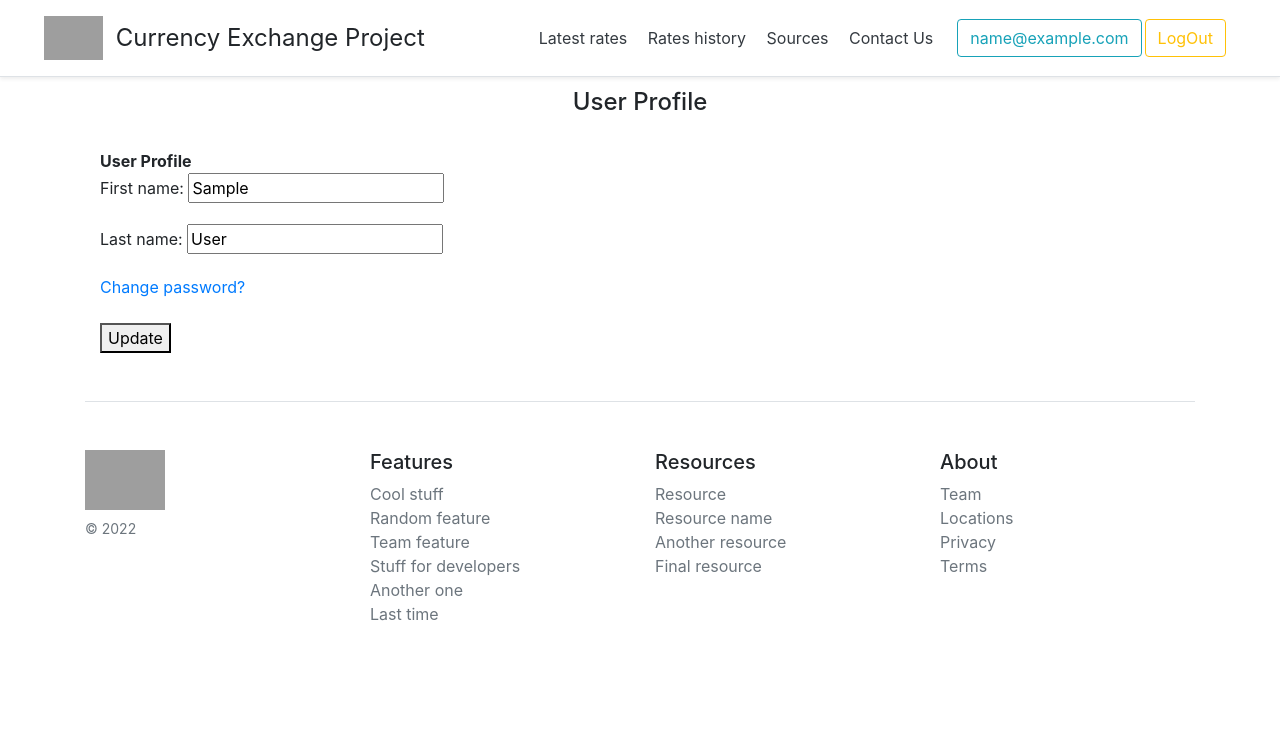
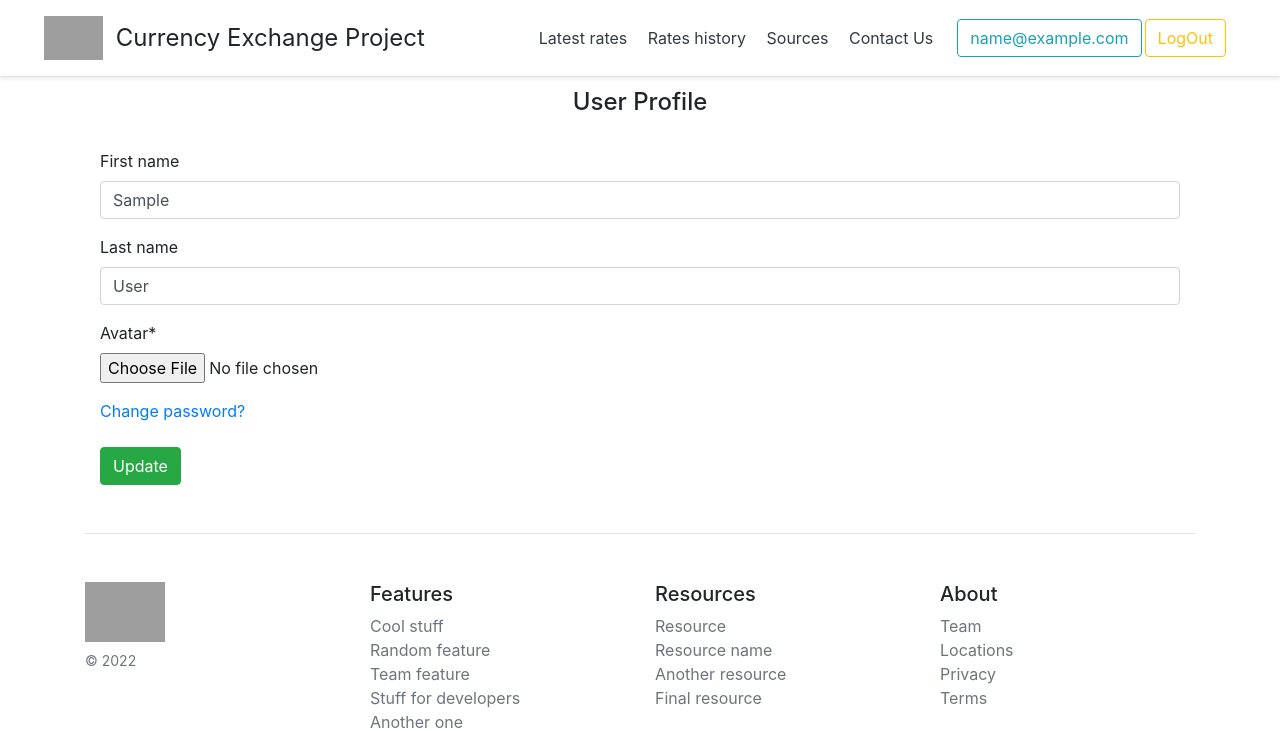
Before and after one commit to aspyrin/currency, a Django app: page /accounts/my_profile/ in a window 1280 px wide. Shown: the top 731 px of the page. Before the commit the page ends 621 px from the top, so only its background shows below. Run offline with Django 4.2, Linux system fonts and the light colour scheme; the visitor is signed in with stand-in values (Sample User, id 1); data comes from the database, SQL or seed files in the repository; some libraries are stand-ins or nearby versions; grey boxes are pictures that could not be loaded.

Commit message:
add user avatar

```diff
--- a/app/accounts/models.py
+++ b/app/accounts/models.py
@@ -1,6 +1,10 @@
 from django.contrib.auth.models import AbstractUser
 # from django.contrib.auth.models import UserManager
 from django.db import models
+
+
+def user_avatar(instance, filename):
+    return 'avatar/{0}/{1}'.format(instance.id, filename)
 
 
 class User(AbstractUser):
@@ -8,3 +12,4 @@ class User(AbstractUser):
     REQUIRED_FIELDS = ['username']
 
     email = models.EmailField('email address', unique=True)
+    avatar = models.FileField(upload_to=user_avatar)
--- a/app/accounts/templates/accounts/my_profile.html
+++ b/app/accounts/templates/accounts/my_profile.html
@@ -1,15 +1,17 @@
 {% extends 'base.html' %}
+{% load crispy_forms_filters %}
 
 {% block main_content %}
-    <strong>{{ title }}</strong>
-
-    <form method="post">
+    {% if request.user.avatar %}
+        <img src="{{ request.user.avatar.url }}" width="100" height="100">
+    {% endif %}
+    <form method="post" enctype="multipart/form-data">
         {% csrf_token %}
-        {{ form.as_p }}
+        {{ form|crispy }}
         <div>
             <a href="{% url 'password_change' %}">Change password?</a>
         </div>
         <br>
-        <button type=submit>Update</button>
+        <button type=submit class="btn btn-success">Update</button>
     </form>
 {% endblock main_content %}
--- a/app/accounts/views.py
+++ b/app/accounts/views.py
@@ -37,6 +37,7 @@ class UserProfileView(LoginRequiredMixin, generic.UpdateView):
     fields = (
         'first_name',
         'last_name',
+        'avatar',
     )
 
     # def get_queryset(self):
```
